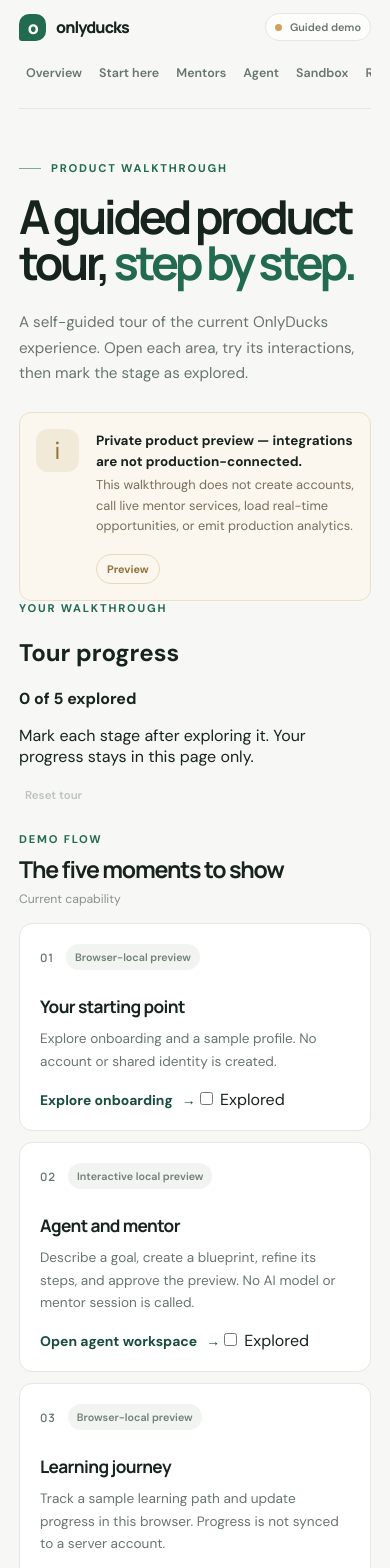
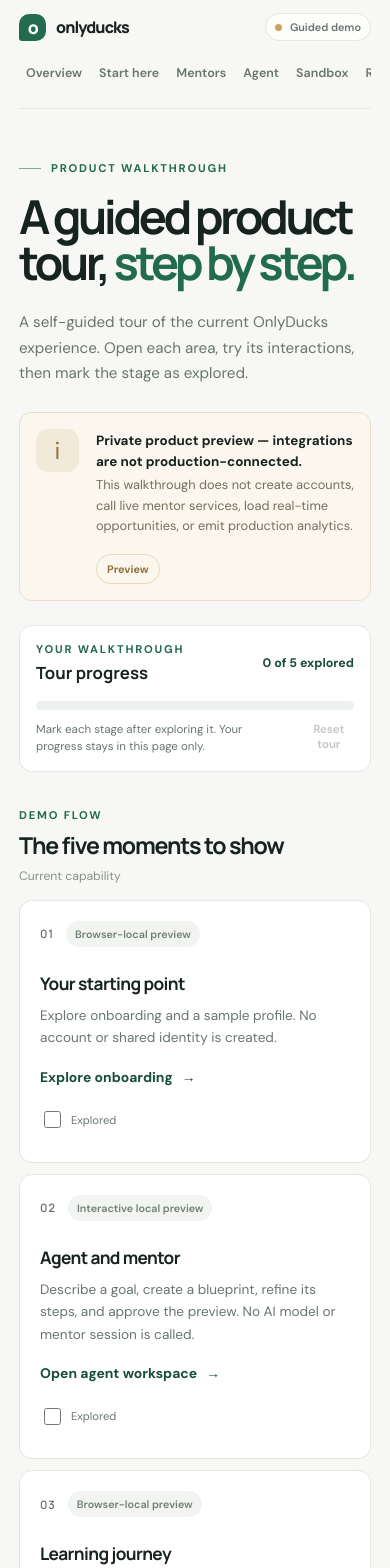
Before and after one commit to CWM-du/OnlyDucks, a Next.js app: page /demo in a window 390 px wide. Shown: the top 1568 px of the page. Built offline with nearby package versions, Linux system fonts and the light colour scheme.

Commit message:
style(DEV03): polish interactive walkthrough progress

```diff
--- a/src/app/globals.css
+++ b/src/app/globals.css
@@ -567,3 +567,28 @@ a:focus-visible,
 /* DEV03 guided demo stage actions */
 .demo-stage-card { display: flex; flex-direction: column; align-items: flex-start; }
 .demo-stage-link { margin-top: auto; padding-top: 18px; }
+
+
+/* DEV03 interactive guided demo */
+.demo-progress-panel { margin: 24px 0 8px; padding: 20px; border: 1px solid var(--line); border-radius: 13px; background: #fff; }
+.demo-progress-heading, .demo-progress-footer { display: flex; align-items: center; justify-content: space-between; gap: 14px; }
+.demo-progress-heading .eyebrow { margin: 0 0 5px; }
+.demo-progress-heading h2 { margin: 0; font: 700 1.05rem Manrope, sans-serif; }
+.demo-progress-heading > strong { color: var(--green-dark); font-size: .78rem; }
+.demo-progress-track { height: 9px; margin-top: 17px; overflow: hidden; border-radius: 99px; background: #edf1ed; }
+.demo-progress-track span { display: block; height: 100%; border-radius: inherit; background: var(--green); transition: width .2s ease; }
+.demo-progress-footer { margin-top: 11px; }
+.demo-progress-footer p { margin: 0; color: var(--muted); font-size: .72rem; line-height: 1.5; }
+.demo-stage-card.is-explored { border-color: #a8c8b0; background: #fbfdfb; }
+.demo-stage-actions { display: flex; width: 100%; align-items: center; justify-content: space-between; flex-wrap: wrap; gap: 12px; margin-top: auto; padding-top: 18px; }
+.demo-stage-actions .demo-stage-link { margin: 0; padding: 0; }
+.demo-stage-check { display: inline-flex; align-items: center; gap: 7px; min-height: 44px; color: var(--muted); font-size: .7rem; cursor: pointer; }
+.demo-stage-check input { width: 17px; height: 17px; accent-color: var(--green); }
+@media (max-width: 620px) {
+  .demo-progress-panel { padding: 16px; }
+  .demo-progress-footer { align-items: flex-start; }
+  .demo-stage-actions { align-items: flex-start; flex-direction: column; }
+}
+@media (prefers-reduced-motion: reduce) {
+  .demo-progress-track span { transition: none; }
+}
```
